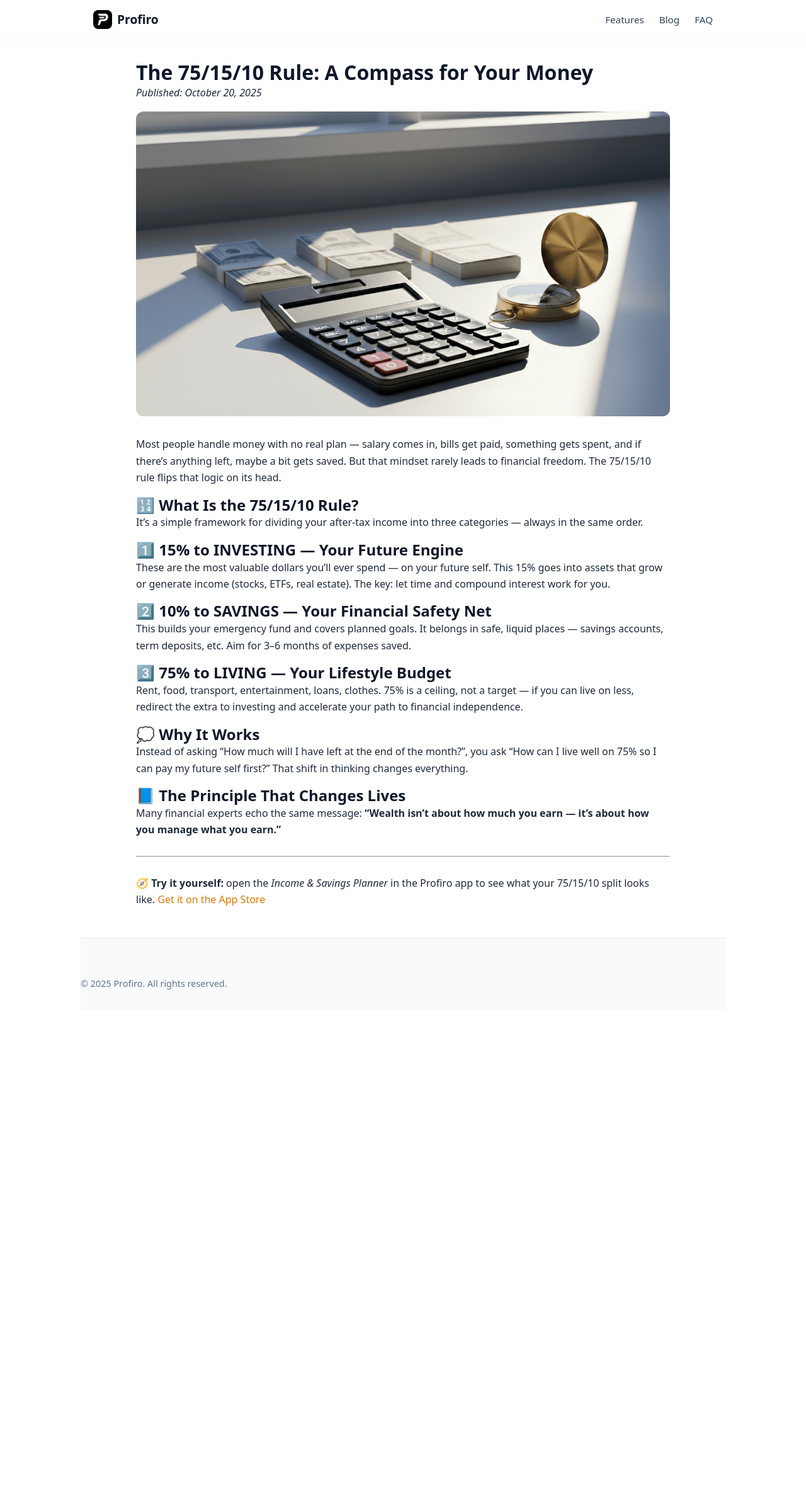
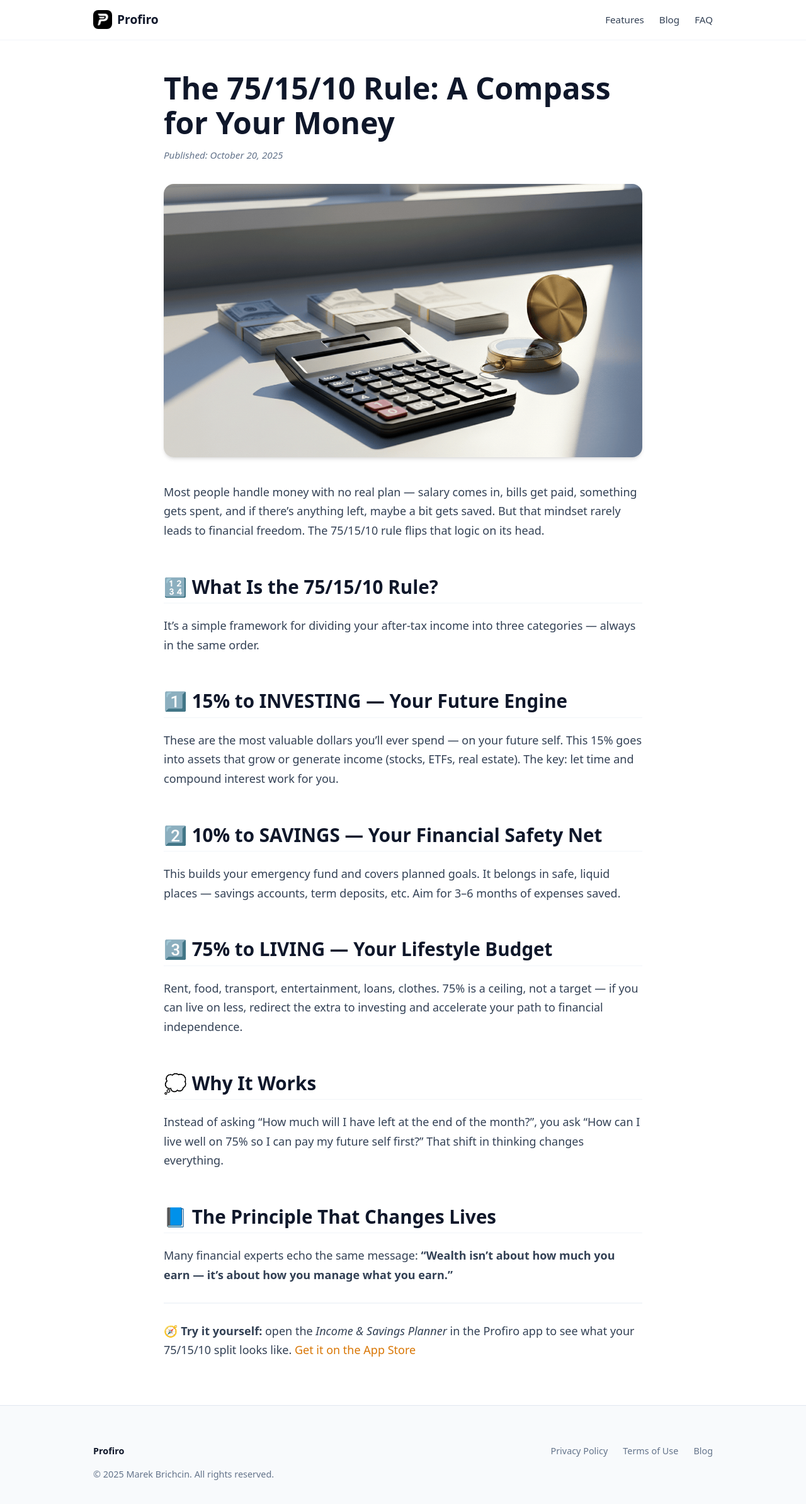
Before and after one commit to SaulGoodman270/profiro-website, a Next.js app: page /blog/rule-75-15-10 in a window 1280 px wide. Shown: the top 2388 px of the page at 63% size. Before the commit the page ends 1604 px from the top, so only its background shows below. Built offline with nearby package versions, Linux system fonts and the light colour scheme.

Commit message:
Oprava zápatí a formátování textů

```diff
--- a/pages/blog/rule-75-15-10.js
+++ b/pages/blog/rule-75-15-10.js
@@ -16,17 +16,14 @@ export default function Post() {
 
       <Nav />
 
-      <main
-        className="container"
-        style={{ maxWidth: 880, margin: "0 auto", padding: "32px 16px", lineHeight: 1.65 }}
-      >
+      <main className="container blog-article">
         <h1>The 75/15/10 Rule: A Compass for Your Money</h1>
-        <p><em>Published: October 20, 2025</em></p>
+        <p className="publish-date">Published: October 20, 2025</p>
 
         <img
           src="/blog_pictures/The-75-15-10-rule.png"
           alt="The 75/15/10 Rule Illustration"
-          style={{ width: "100%", borderRadius: 12, marginBottom: 24 }}
+          style={{ width: "100%" }}
         />
 
         <p>
@@ -82,8 +79,18 @@ export default function Post() {
         </p>
       </main>
 
-      <footer className="footer container">
-        © {new Date().getFullYear()} Profiro. All rights reserved.
+      <footer className="footer footer-force-full">
+        <div className="container footer-inner">
+          <div>
+            <p style={{ fontWeight: 700, color: "var(--color-primary)" }}>Profiro</p>
+            <p>© {new Date().getFullYear()} Marek Brichcin. All rights reserved.</p>
+          </div>
+          <div className="footer-links">
+            <Link href="/privacy">Privacy Policy</Link>
+            <Link href="/terms">Terms of Use</Link>
+            <Link href="/blog">Blog</Link>
+          </div>
+        </div>
       </footer>
     </>
   );
--- a/styles/globals.css
+++ b/styles/globals.css
@@ -1428,3 +1428,97 @@ details[open] summary::after {
     padding-right: 0;
   }
 }
+/* --- BLOG ARTICLE STYLING --- */
+.blog-article {
+  max-width: 800px !important;
+  color: #334155;
+  padding: 48px 20px !important;
+}
+
+.blog-article h1 {
+  font-size: clamp(2.25rem, 5vw, 3rem);
+  margin-bottom: 12px;
+  line-height: 1.15;
+  color: #0f172a;
+}
+
+.blog-article .publish-date {
+  color: #64748b;
+  font-size: 0.95rem;
+  margin-bottom: 32px;
+  display: block;
+  font-style: italic;
+}
+
+.blog-article h2 {
+  font-size: 1.85rem;
+  margin-top: 3.5rem;
+  margin-bottom: 1.25rem;
+  color: #0f172a;
+  border-bottom: 1px solid #f1f5f9;
+  padding-bottom: 8px;
+}
+
+.blog-article h3 {
+  font-size: 1.45rem;
+  margin-top: 2.5rem;
+  margin-bottom: 1rem;
+  color: #0f172a;
+}
+
+.blog-article p {
+  margin-bottom: 1.5rem;
+  font-size: 1.125rem;
+  line-height: 1.7;
+}
+
+.blog-article ul, .blog-article ol {
+  margin-bottom: 1.75rem;
+  padding-left: 1.5rem;
+}
+
+.blog-article li {
+  margin-bottom: 0.75rem;
+  font-size: 1.125rem;
+  line-height: 1.7;
+}
+
+.blog-article img {
+  border-radius: 16px;
+  margin-bottom: 32px;
+  box-shadow: var(--shadow-md);
+}
+
+.blog-article hr {
+  border: 0;
+  border-top: 2px solid #f1f5f9;
+  margin: 4rem 0;
+}
+
+/* --- LEGAL DOCUMENT STYLING --- */
+.legal-document {
+  max-width: 880px !important;
+  padding: 60px 20px !important;
+  color: #334155;
+}
+
+.legal-document h1 {
+  margin-bottom: 32px;
+  font-size: 2.5rem;
+}
+
+.legal-document h2 {
+  margin-top: 48px;
+  margin-bottom: 16px;
+  font-size: 1.75rem;
+  color: #0f172a;
+}
+
+.legal-document p {
+  margin-bottom: 20px;
+  line-height: 1.7;
+}
+
+.legal-document a {
+  text-decoration: underline;
+}
```
Also changed, not shown: pages/blog/compound-interest.js (+20 -7 lines), pages/blog/index.js (+7 -5 lines), pages/blog/rule-4-percent.js (+20 -7 lines), pages/privacy.js (+26 -13 lines), pages/terms.js (+26 -13 lines).
